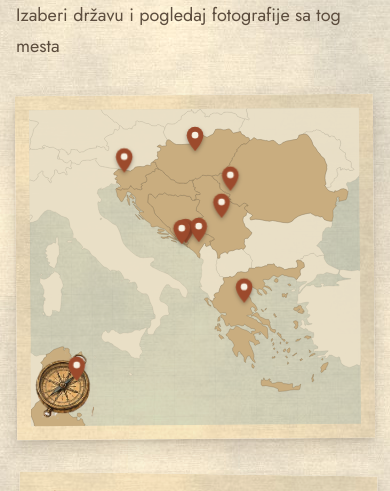
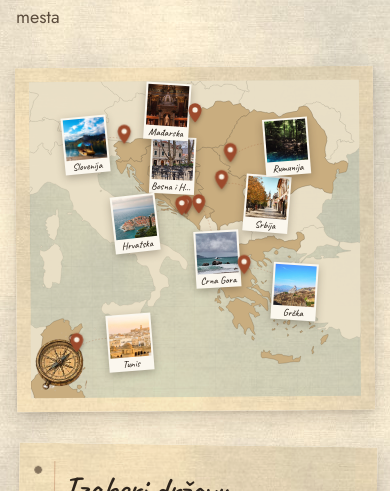
Before and after one commit to katarinakomatina/fotografija, an Angular app: page / in a window 390 px wide. Shown: the part 906-1397 px from the top of the page. Built offline with nearby package versions, Linux system fonts and the light colour scheme.

Commit message:
Mapa na telefonu + izmene iz admina

```diff
--- a/src/app/pages/home.scss
+++ b/src/app/pages/home.scss
@@ -237,6 +237,7 @@ h1 span {
 }
 
 .map-paper {
+  min-width: 0;
   padding: 14px;
   transform: rotate(-0.4deg);
 }
@@ -454,7 +455,7 @@ h1 span {
 /* ---------- TELEFON / TABLET ---------- */
 @media (max-width: 1100px) {
   .map-grid {
-    grid-template-columns: 1fr;
+    grid-template-columns: minmax(0, 1fr);
   }
 
   .ticket {
--- a/src/app/pages/map-page.ts
+++ b/src/app/pages/map-page.ts
@@ -51,6 +51,7 @@ import { CountryList } from '../shared/country-list';
     }
     .mp {
       position: relative;
+      min-width: 0;
       padding: 16px;
     }
     .t1 {
@@ -75,7 +76,7 @@ import { CountryList } from '../shared/country-list';
     }
     @media (max-width: 1100px) {
       .grid {
-        grid-template-columns: 1fr;
+        grid-template-columns: minmax(0, 1fr);
       }
       .side {
         max-width: 520px;
--- a/src/app/shared/world-map.scss
+++ b/src/app/shared/world-map.scss
@@ -1,5 +1,8 @@
 :host {
   display: block;
+  min-width: 0;
+  max-width: 100%;
+  contain: inline-size;
 }
 
 .map {
@@ -161,26 +164,42 @@
   opacity: 0.9;
 }
 
+.swipe-hint {
+  display: none;
+}
+
+/* telefon: cela mapa staje na ekran, polaroidi su sitni */
 @media (max-width: 700px) {
   .card {
+    width: 13.5%;
+    padding: 2px 2px 0;
+    box-shadow: 0 3px 8px rgba(45, 36, 28, 0.3);
+  }
+
+  .card .name {
+    padding: 1px 0 2px;
+    font-size: 10px;
+  }
+
+  .card .tape {
     display: none;
   }
 
   .line {
-    display: none;
+    stroke-width: 1.2;
   }
 
   .pin {
-    width: 20px;
-    height: 27px;
-    margin: -25px 0 0 -10px;
+    width: 16px;
+    height: 21px;
+    margin: -20px 0 0 -8px;
   }
 
   .tip {
-    font-size: 18px;
+    font-size: 17px;
   }
 
   .compass {
-    width: 18%;
+    width: 16%;
   }
 }
--- a/src/app/shared/world-map.ts
+++ b/src/app/shared/world-map.ts
@@ -80,6 +80,7 @@ import { I18n } from '../core/i18n';
   styleUrl: './world-map.scss',
 })
 export class WorldMap {
+
   protected readonly data = inject(Data);
   private readonly i18n = inject(I18n);
 
```
Also changed, not shown: public/data/content.json, public/img/o-meni.jpg (added).
